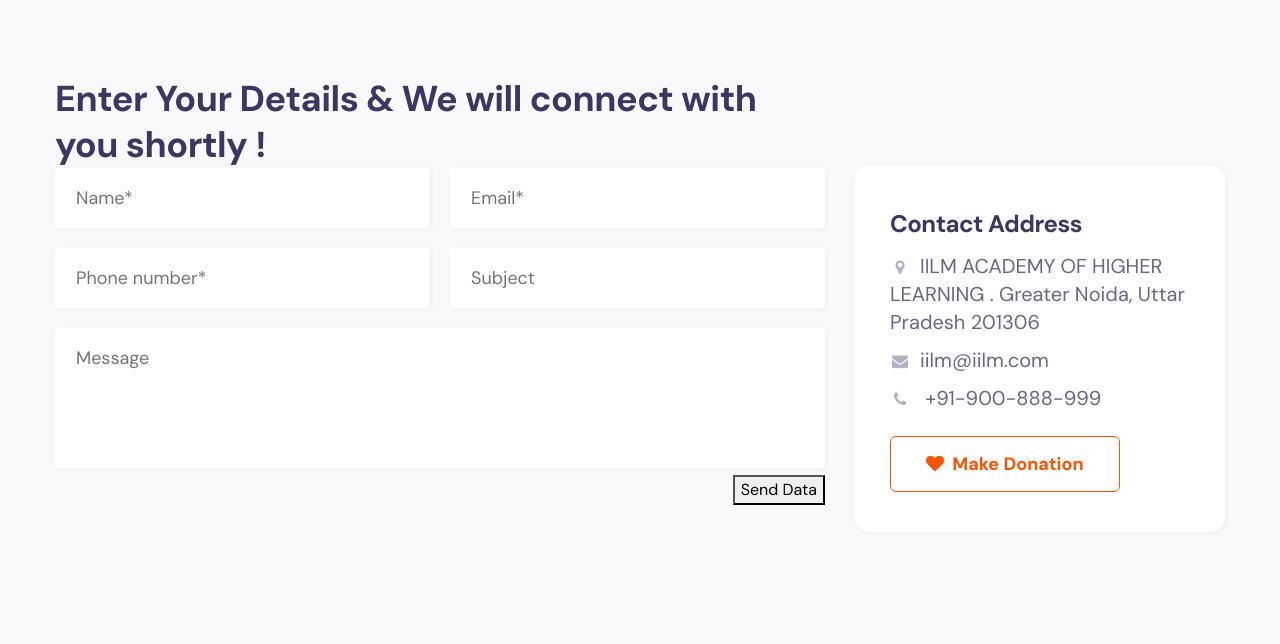
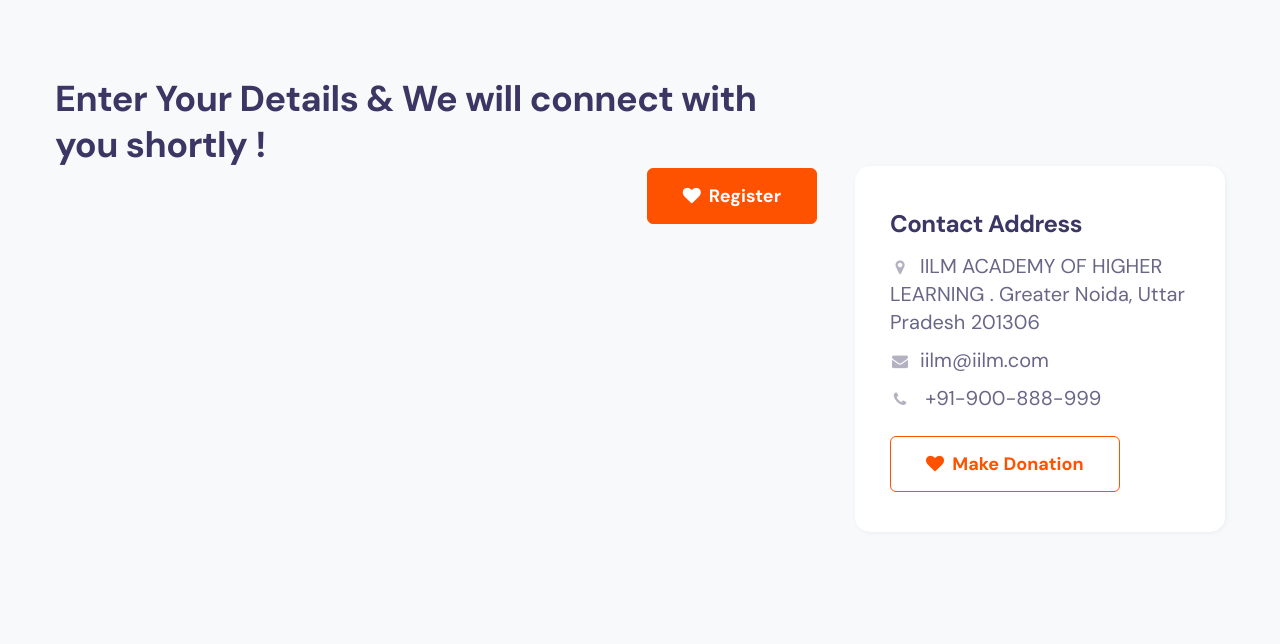
Before and after one commit to itsaniketkumar/ZeroHhunger, a PHP site: page /contact.html in a window 1280 px wide. Shown: the part 408-1052 px from the top of the page. Run offline with PHP 8.4, Linux system fonts and the light colour scheme; some libraries are stand-ins or nearby versions.

Commit message:
final zero poor

```diff
--- a/contact.html
+++ b/contact.html
@@ -63,7 +63,7 @@
                       </form>
 
                   </div>
-                  <a class="close" href="#close">×</a>
+                  <a class="close" href="#close"></a>
               </div>
               <!-- /search popup -->
           </div>
@@ -123,15 +123,11 @@
 
                         <form action="connect.php" method="post" class="text-right">
 
-                            <div class="form-grid">
-                                <input type="text" name="w3lName" id="w3lName" placeholder="Name*" required="">
-                                <input type="email" name="w3lSender" id="w3lSender" placeholder="Email*" required="">
-                                <input type="text" name="w3lPhone" id="w3lPhone" placeholder="Phone number*"
-                                    required="">
-                                <input type="text" name="w3lSubject" id="w3lSubject" placeholder="Subject">
-                            </div>
-                            <textarea name="w3lMessage" id="w3lMessage" placeholder="Message"></textarea>
-                       <button>Send Data</button>
+
+                            <a href="https://forms.gle/PzSykwfbfRyqRmCd7"target="_blank" class="btn btn-style btn-primary ml-lg-3 mr-lg-2"><span class="fa fa-heart mr-1"></span> Register</a>
+
+
+                        </form>
                     </div>
                     <div class="col-lg-4 cont-details">
                         <address>
```
Also changed, not shown: index.php/index.php (+4 -4 lines).
